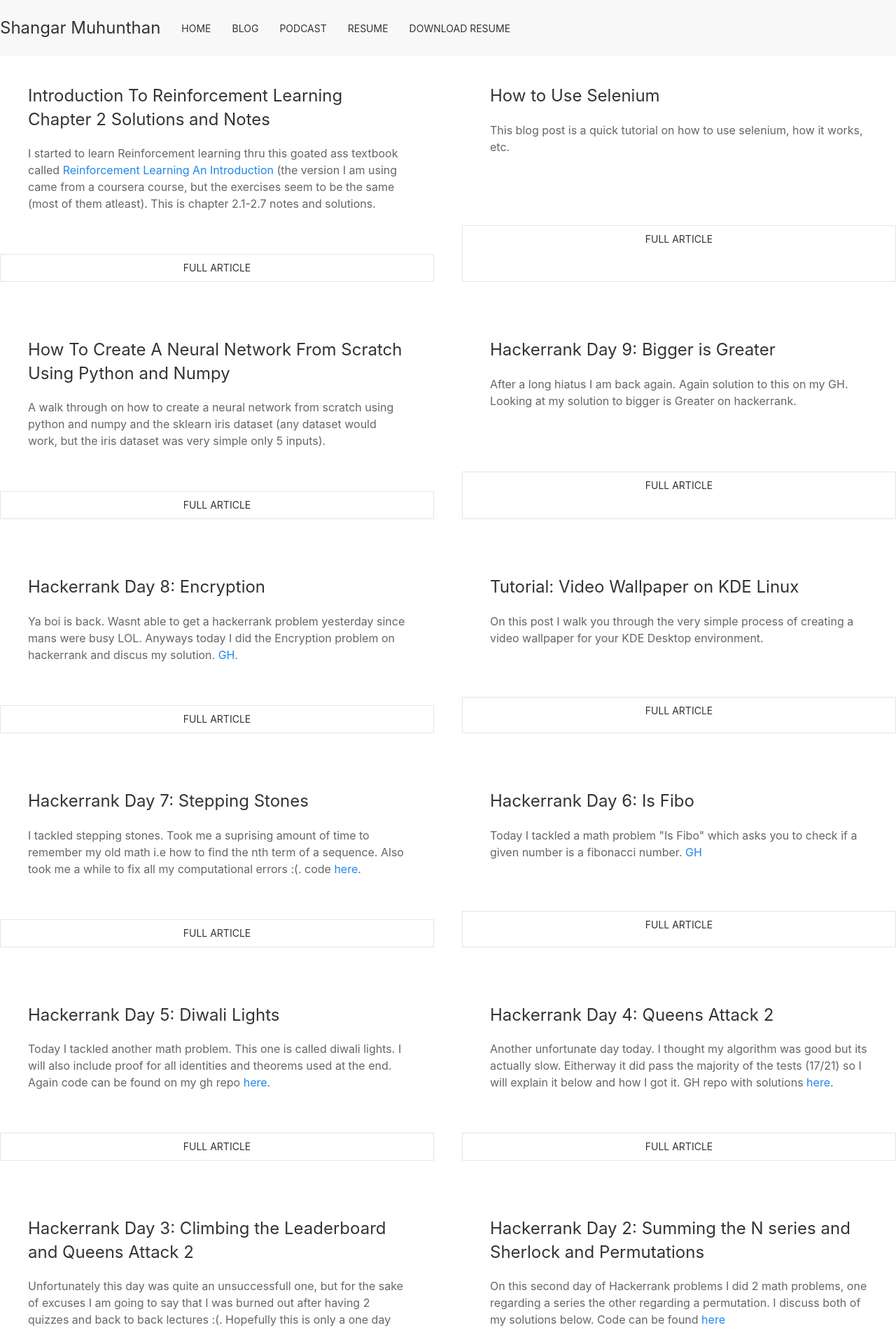
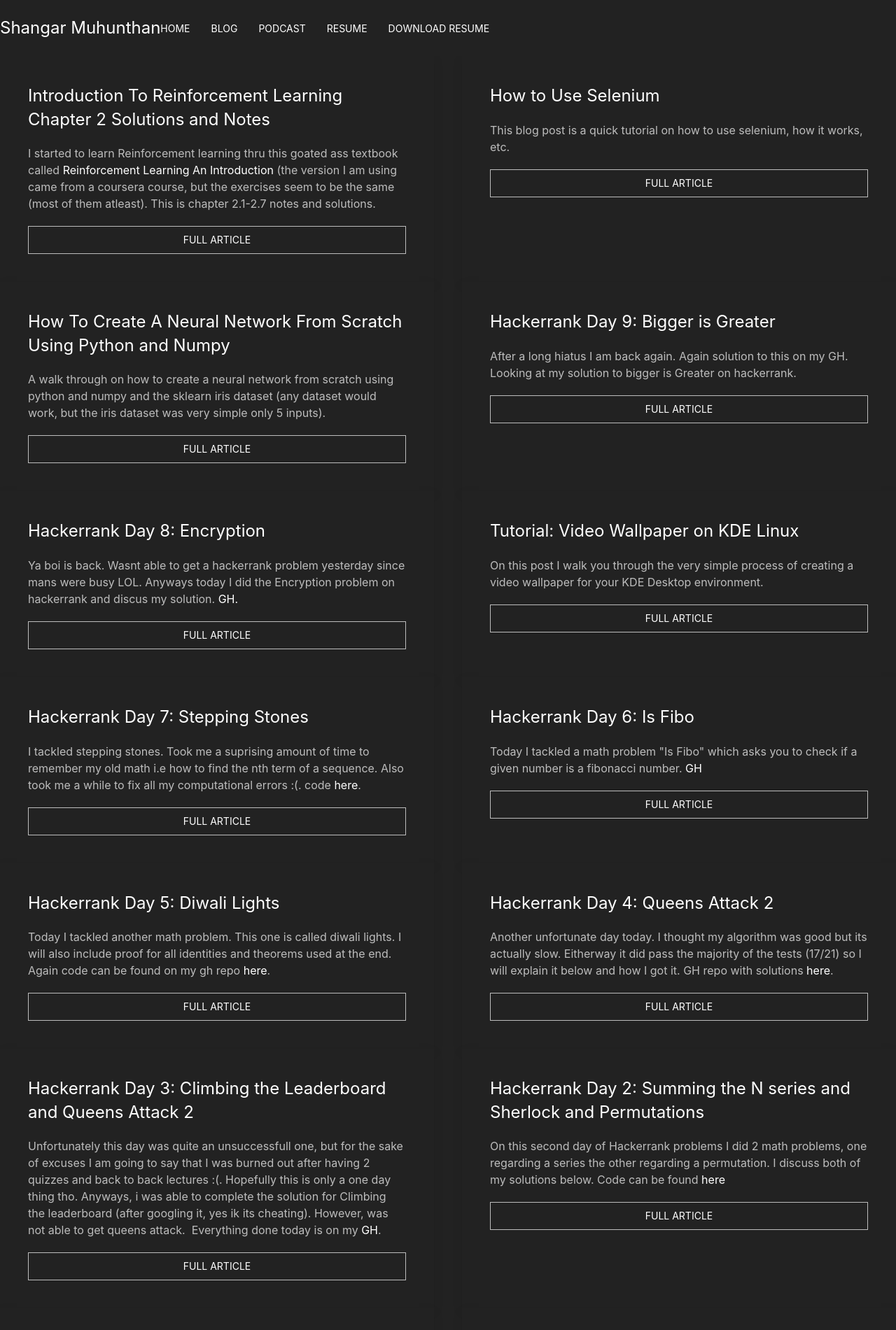
Before and after one commit to shangar21/learn_django, a Django app: page /blog_list in a window 1280 px wide. Shown: the top 1901 px of the page at 70% size. Run offline with Django 3.2, Linux system fonts and the light colour scheme; data comes from the database, SQL or seed files in the repository; both versions use the stored data as it was after the commit; some libraries are stand-ins or nearby versions.

Commit message:
dark mode 🥳

```diff
--- a/main/templates/main/blog_list.html
+++ b/main/templates/main/blog_list.html
@@ -1,14 +1,14 @@
 {% extends "main/header.html" %}
 {% block content %}
-<div>
-<div class="uk-margin uk-child-width-1-2@s uk-grid-match" uk-grid>
+<div class="uk-background-secondary">
+<div class="uk-child-width-1-2@s uk-grid-match uk-grid">
    {% for post in object_list reversed %}
    <div>
-      <div class="uk-card uk-card-hover uk-card-body">
+      <div class="uk-card-secondary uk-card-hover uk-card-body">
          <h3 class="uk-card-title">{{post.blog_title}}</h3>
          <p>{{post.blog_description|safe}}</p>
+         <a class="uk-button uk-button-default uk-width-1-1" href="/blog_post/{{ post.pk }}">Full Article</a>
       </div>
-      <a class="uk-button uk-button-default" href="/blog_post/{{ post.pk }}">Full Article</a>
    </div>
    {% endfor %}
 </div>
--- a/main/templates/main/blog_post.html
+++ b/main/templates/main/blog_post.html
@@ -27,7 +27,7 @@ MathJax.Hub.Queue(function() {
 
     </h1>
     <p class="uk-article-meta">
-        <div class="uk-margin uk-card uk-card-default uk-card-body">
+        <div class="uk-margin uk-card-secondary uk-card-default uk-card-body">
             {{ blog.blog_post|safe }}
         </div>
     </p>
--- a/main/templates/main/header.html
+++ b/main/templates/main/header.html
@@ -8,15 +8,15 @@
 <script src="https://cdn.jsdelivr.net/npm/uikit@3.5.4/dist/js/uikit.min.js"></script>
 <script src="https://cdn.jsdelivr.net/npm/uikit@3.5.4/dist/js/uikit-icons.min.js"></script>
 
-<body>
+<body class="uk-background-secondary uk-light">
   <div uk-sticky="sel-target: .uk-navbar-container; cls-active: uk-navbar-sticky">
-    <nav class="uk-navbar-container uk-dark" uk-navbar>
-      <div class="uk-navbar-left">
+    <nav class="uk-navbar-container uk-dark">
+      <div class="uk-navbar uk-background-secondary">
         <a class="uk-navbar-item uk-logo" href="/">Shangar Muhunthan</a>
           <ul class="uk-navbar-nav">
               <li class="uk-active"><a href="/">Home</a></li>
               <li class="uk-active"><a href="/blog_list">Blog</a></li>
-              <li class="uk-active"><a href="/podcast_list">Podcast</a></li>
+              <li class="uk-active"><a href="/podder">Podcast</a></li>
               <li class="uk-active"><a href="/resume">Resume</a></li>
 	      <li class="uk-active"><a href="/media/resume/cv_14.pdf" download>Download Resume</a></li>
           </ul>
--- a/main/templates/main/home.html
+++ b/main/templates/main/home.html
@@ -6,7 +6,7 @@
     <div class="uk-child-width-1-2@s uk-grid-match" uk-grid>
       {% for site in sites %}
       <div>
-        <div class="uk-card uk-card-hover uk-card-body">
+        <div class="uk-card-secondary uk-card-hover uk-card-body">
             <h3 class="uk-card-title">{{site.site_title}}</h3>
             <p>{{site.site_content|safe}}</p>
         </div>
--- a/main/templates/main/resume.html
+++ b/main/templates/main/resume.html
@@ -5,7 +5,7 @@
     <div class="uk-child-width-1-2@s uk-grid-match" uk-grid>
       {% for resume in resumes %}
       <div>
-        <div class="uk-card uk-card-hover uk-card-body">
+        <div class="uk-card-secondary uk-card-hover uk-card-body">
             <h3 class="uk-card-title">{{resume.resume_category}}</h3>
             <p>{{resume.resume_data|safe}}</p>
         </div>
```
Also changed, not shown: main/templates/main/podcast_list.html (+5 -17 lines), main/templates/main/podder.html (+2 -35 lines), db.sqlite3, media/images/plots/UCB_vs_no_UCBpng.png (added), media/images/plots/simple_bandit_reward_plot_1.png (added), media/images/plots/simple_bandit_weighted_vs_sample.png (added).
